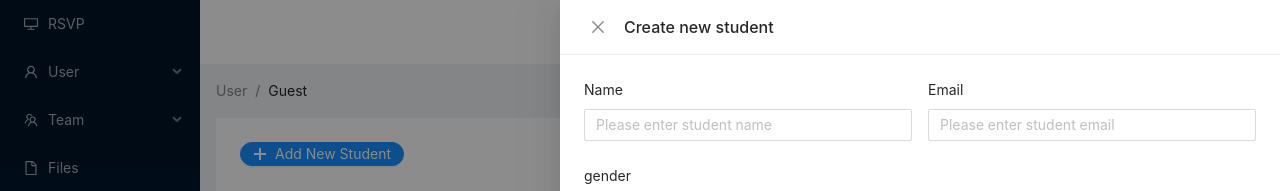
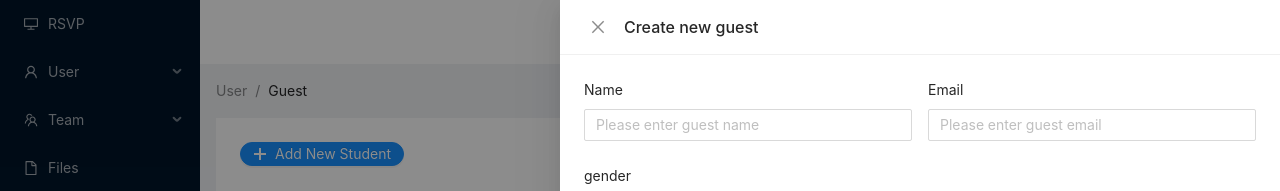
Before and after one commit to johnmuchiriM/spring-boot-demo-deploy, a React (Create React App) app in the folder src/frontend/: page / in a window 1280 px wide. Both pictures are taken after a click on the button "Add New Student". Shown: the top 191 px of the page. Built offline with nearby package versions, Linux system fonts and the light colour scheme; no server answers.

Commit message:
change drawer details

```diff
--- a/src/frontend/src/StudentDrawerForm.js
+++ b/src/frontend/src/StudentDrawerForm.js
@@ -42,7 +42,7 @@ function StudentDrawerForm({showDrawer, setShowDrawer, fetchStudents}) {
     };
 
     return <Drawer
-        title="Create new student"
+        title="Create new guest"
         width={720}
         onClose={onCLose}
         visible={showDrawer}
@@ -68,18 +68,18 @@ function StudentDrawerForm({showDrawer, setShowDrawer, fetchStudents}) {
                     <Form.Item
                         name="name"
                         label="Name"
-                        rules={[{required: true, message: 'Please enter student name'}]}
+                        rules={[{required: true, message: 'Please enter guest name'}]}
                     >
-                        <Input placeholder="Please enter student name"/>
+                        <Input placeholder="Please enter guest name"/>
                     </Form.Item>
                 </Col>
                 <Col span={12}>
                     <Form.Item
                         name="email"
                         label="Email"
-                        rules={[{required: true, message: 'Please enter student email'}]}
+                        rules={[{required: true, message: 'Please enter guest email'}]}
                     >
-                        <Input placeholder="Please enter student email"/>
+                        <Input placeholder="Please enter guest email"/>
                     </Form.Item>
                 </Col>
             </Row>
```
